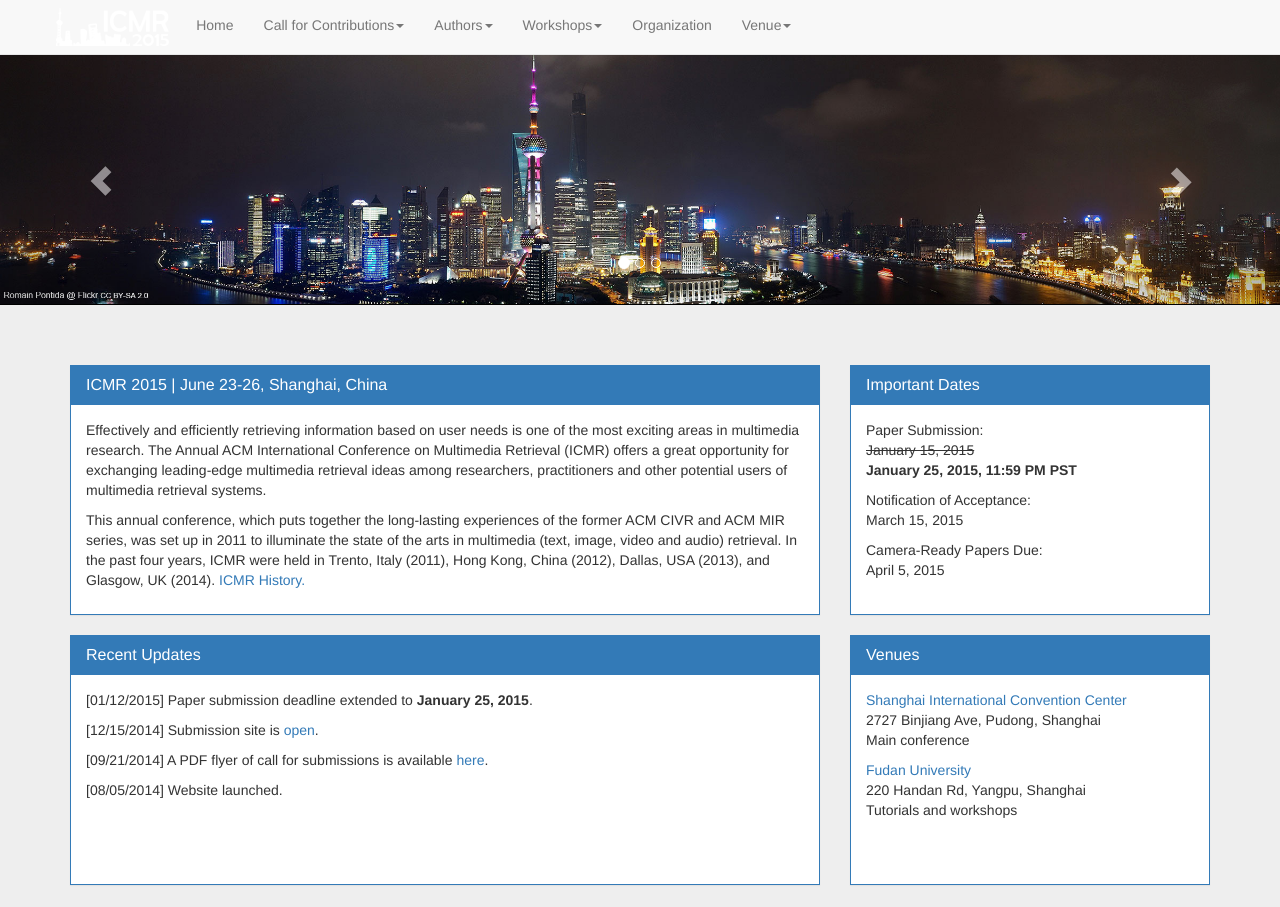
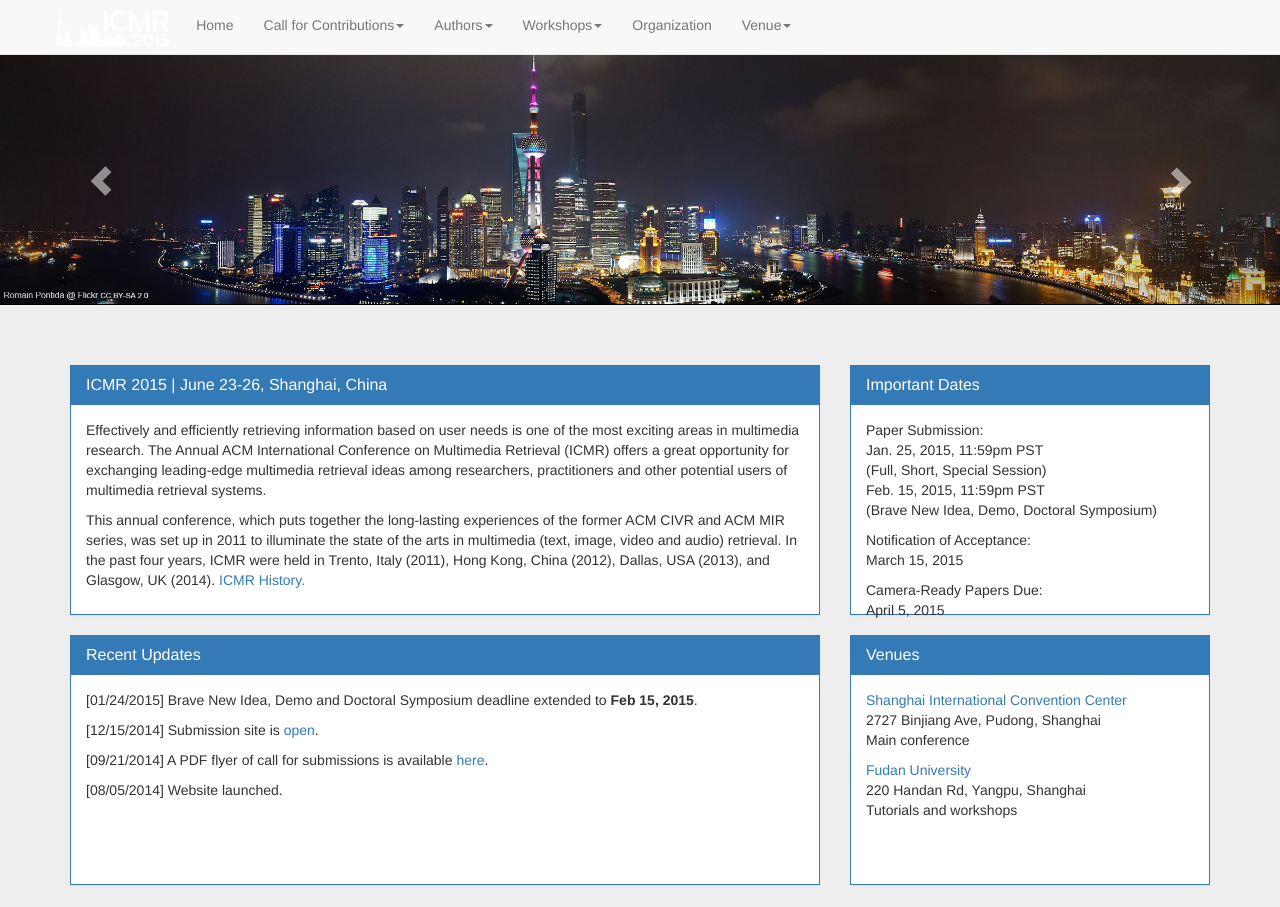
Before and after one commit to xiw9/icmr2015, a PHP site: page / in a window 1280 px wide. Shown: the top 907 px of the page. Run offline with PHP 8.4, Linux system fonts and the light colour scheme; some libraries are stand-ins or nearby versions; some web fonts are replaced.

Commit message:
................

```diff
--- a/call_for_brave_new_idea.php
+++ b/call_for_brave_new_idea.php
@@ -32,7 +32,7 @@
                 long paper track.</p>
             <h3>Important Dates</h3>
             <p>Paper Submission: <del>January 15, 2015</del>
-              <b>January 25, 2015, 11:59 PM PST</b></p>
+              <b>Feb. 15, 2015, 11:59 PM PST</b></p>
             <p>Notification of Acceptance: March 15, 2015</p>
             <p>Camera-Ready Papers Due: April 5, 2015</p>
             <h3>Review</h3>
--- a/call_for_demonstrations.php
+++ b/call_for_demonstrations.php
@@ -30,7 +30,7 @@
            <h3>Important Dates</h3>
             <ul>
               <li> Paper Submission: <del>January 15, 2015</del>
-              <b>January 25, 2015, 11:59 PM PST</b> </li>
+              <b>Feb. 15, 2015, 11:59 PM PST</b> </li>
               <li> Notification of Acceptance: March 15, 2015 </li>
               <li> Camera-Ready Papers Due: April 5, 2015 </li>
             </ul>
--- a/call_for_doctoral_symposium.php
+++ b/call_for_doctoral_symposium.php
@@ -42,7 +42,7 @@
            <h3>Important Dates</h3>
             <ul>
               <li> Paper Submission: <del>January 15, 2015</del>
-              <b>January 25, 2015, 11:59 PM PST</b> </li>
+              <b>Feb. 15, 2015, 11:59 PM PST</b> </li>
               <li> Notification of Acceptance: March 15, 2015 </li>
               <li> Camera-Ready Papers Due: April 5, 2015 </li>
             </ul>
--- a/index.php
+++ b/index.php
@@ -28,8 +28,10 @@
           </div>
           <div class="panel-body">
             <p>Paper Submission: <br>
-              <del>January 15, 2015</del><br>
-              <b>January 25, 2015, 11:59 PM PST</b> </p>
+              Jan. 25, 2015, 11:59pm PST <br>
+              (Full, Short, Special Session)<br>
+              Feb. 15, 2015, 11:59pm PST <br>
+              (Brave New Idea, Demo, Doctoral Symposium)</p>
             <p>Notification of Acceptance:<br>
               March 15, 2015 </p>
             <p>Camera-Ready Papers Due: <br>
@@ -45,7 +47,7 @@
             <h3 class="panel-title">Recent Updates</h3>
           </div>
           <div class="panel-body">
-            <p>[01/12/2015] Paper submission deadline extended to <b>January 25, 2015</b>.</p>
+            <p>[01/24/2015] Brave New Idea, Demo and Doctoral Symposium deadline extended to <b>Feb 15, 2015</b>.</p>
             <p>[12/15/2014] Submission site is <a href="https://easychair.org/conferences/?conf=icmr2015">open</a>.</p>
             <p>[09/21/2014] A PDF flyer of call for submissions is available <a href="cfp.pdf">here</a>.</p>
             <p>[08/05/2014] Website launched.</p>
```
